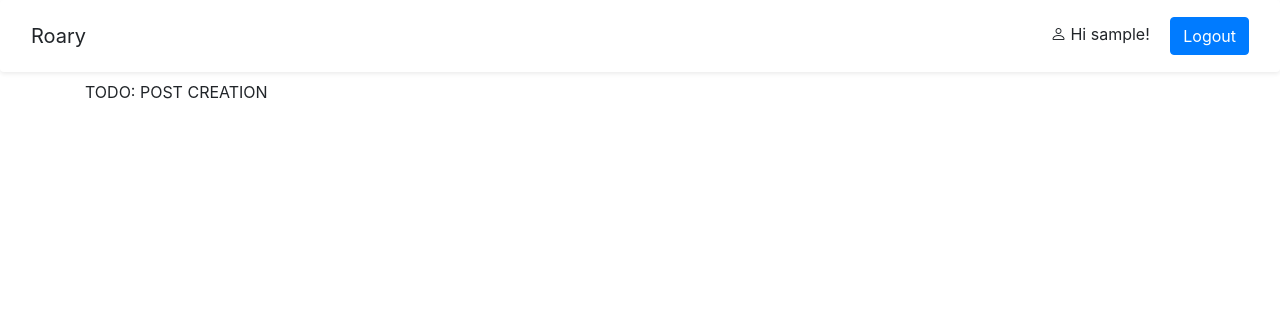
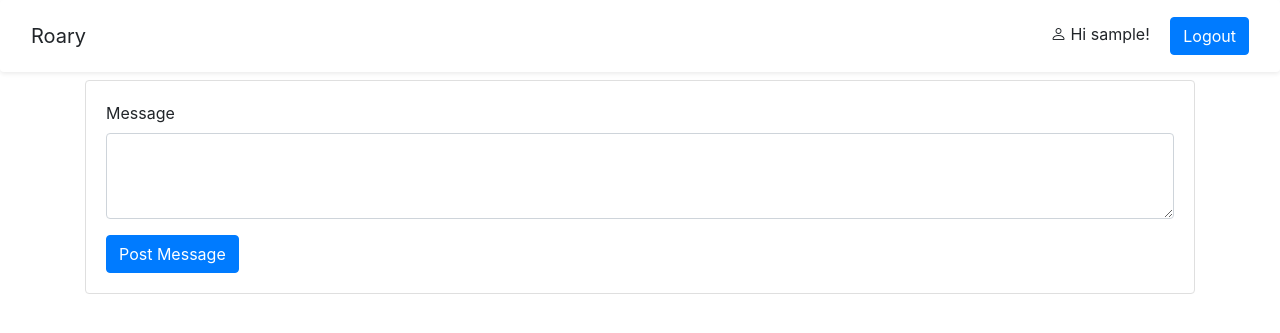
Before and after one commit to frozzenshooter/ADIS-Lab, a Django app: page / in a window 1280 px wide. Shown: the top 333 px of the page. Run offline with Django 3.2, Linux system fonts and the light colour scheme; the visitor is signed in with stand-in values (Sample User, id 1); data comes from the database, SQL or seed files in the repository; data that the repository does not hold is empty; some libraries are stand-ins or nearby versions.

Commit message:
Gui added for post message

```diff
--- a/assignment03/Roary/roaryapp/templates/index.html
+++ b/assignment03/Roary/roaryapp/templates/index.html
@@ -25,8 +25,16 @@
 
 {% if user.is_authenticated %}
     <div  class="container roary-container">
-        <p>TODO: POST CREATION</p>
-
+        <div class="roary-list-item">
+            <!--TODO: CHANGE ACTION TO CORRECT URL-->
+            <form action="" method="post" action="">
+                <div class="mb-3">
+                    <label for="message" class="form-label">Message</label>
+                    <textarea class="form-control" id="message" rows="3" name="message" required></textarea>
+                </div>
+                <button type="submit" class="btn btn-primary">Post Message</button>
+            </form>
+        </div>
     </div>
     <div class="container" id="roary-container">
 
```
